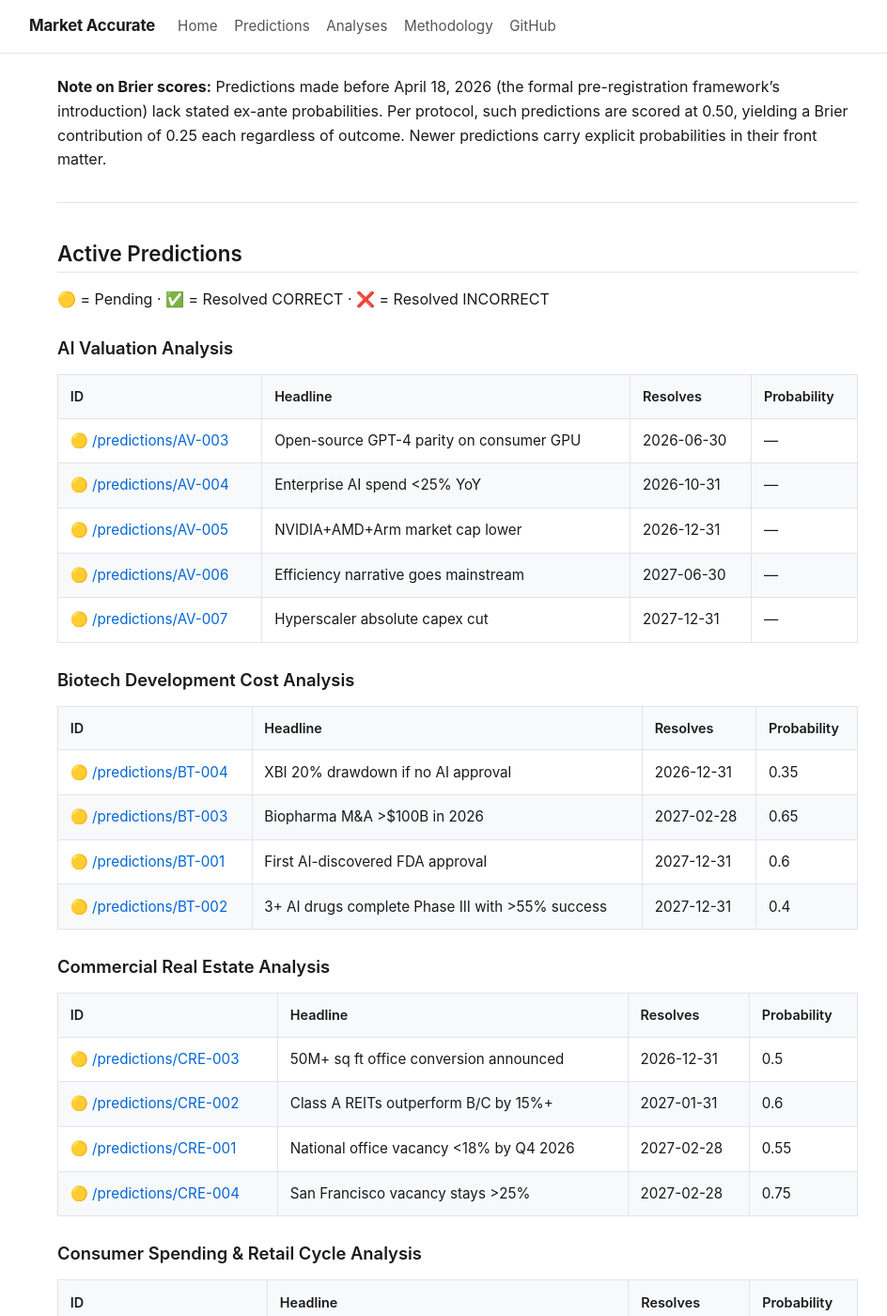
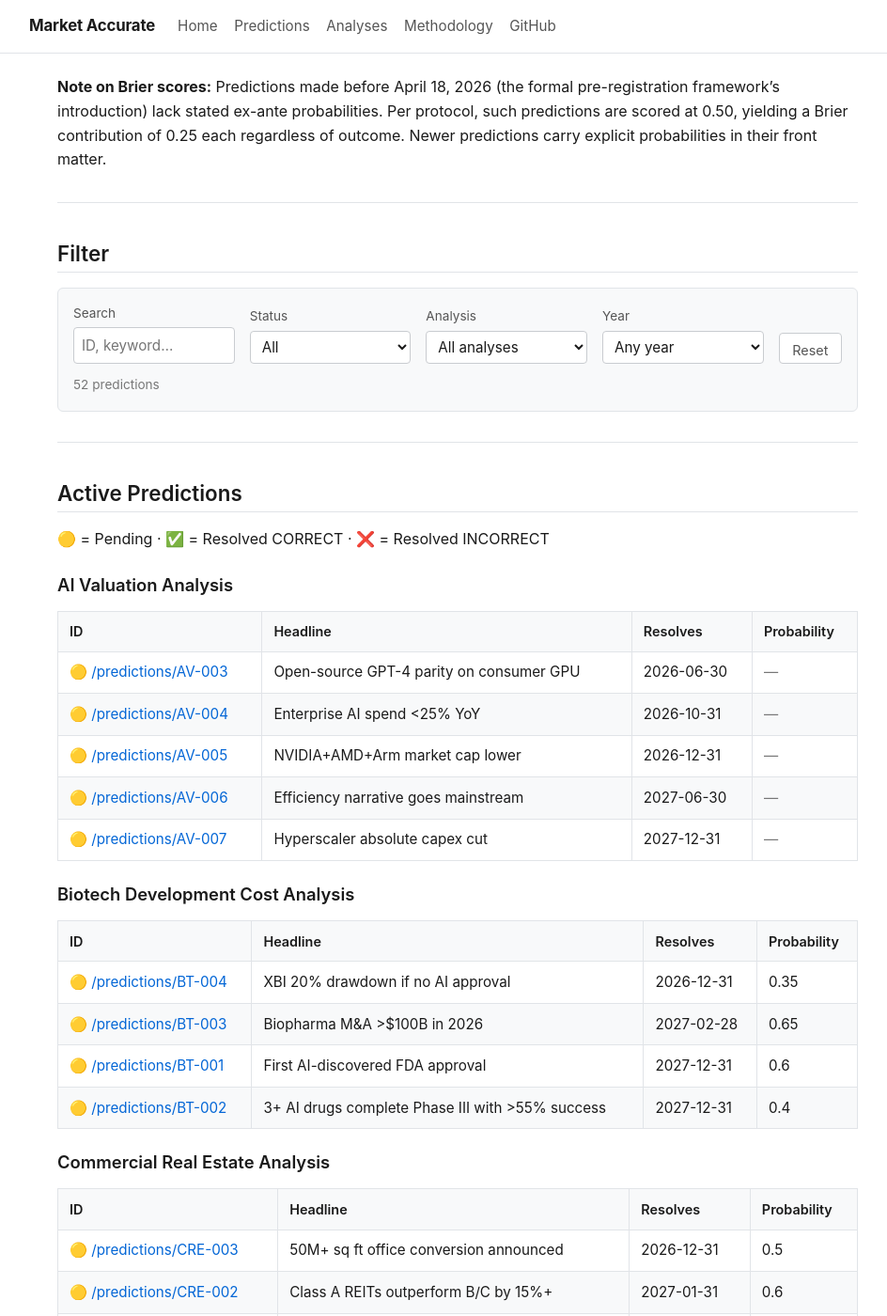
Before and after one commit to JKershaw/market-accurate, a Jekyll site: the page built from predictions/tracker.md, in a window 1280 px wide and 1400 px high, scrolled down 745 px. Shown: the whole window at 94% size, without its empty margins (153-1097 px from the left). Built offline with Jekyll 4.4.1, drawn with Linux system fonts in a browser that asks for light colours.

Commit message:
Add: client-side filter on prediction tracker
Replaces the markdown-table Liquid loops in the Active and Resolved
sections with raw HTML so each <tr> can carry data-status, data-year,
data-analysis, and data-id attributes. A new filter bar above the
tables exposes search, status, analysis-dropdown, and year-dropdown
controls; assets/js/tracker-filter.js wires them up purely client-side
(toggles display:none on rows, hides sections whose visible-row count
drops to zero, and updates a live "Showing X of Y" count).

Side effects:
- short_title and analysis_title now flow through Liquid's escape
  filter so titles containing "<" (e.g. "growth <50%") and "&" (e.g.
  "Energy & Climate") render correctly inside the HTML cells and data
  attributes.
- Resolved rows get a verdict-{correct,incorrect} class straight from
  the template; verdict-rows.js still handles the markdown-table cases
  elsewhere (Resolution Log, homepage Recently Resolved).
- Drops the mostly-empty Probability column from the homepage's "Open
  Predictions Resolving Next" table — full probability data still
  appears on the tracker.

```diff
--- a/_layouts/default.html
+++ b/_layouts/default.html
@@ -45,5 +45,6 @@
   </footer>
 
   <script src="{{ '/assets/js/verdict-rows.js' | relative_url }}" defer></script>
+  <script src="{{ '/assets/js/tracker-filter.js' | relative_url }}" defer></script>
 </body>
 </html>
--- a/assets/css/style.scss
+++ b/assets/css/style.scss
@@ -236,6 +236,120 @@ hr {
 ul, ol { padding-left: 1.5rem; }
 li { margin: 0.25rem 0; }
 
+/* ---------- Tracker filter ---------- */
+
+.tracker-filter {
+  display: flex;
+  flex-wrap: wrap;
+  align-items: end;
+  gap: 0.75rem 1rem;
+  margin: 1rem 0 0;
+  padding: 1rem;
+  background: var(--bg-secondary);
+  border: 1px solid var(--border-color);
+  border-radius: 6px;
+}
+
+.tracker-filter-field {
+  display: flex;
+  flex-direction: column;
+  gap: 0.25rem;
+  font-size: 0.85rem;
+  color: var(--text-secondary);
+  flex: 1 1 8rem;
+  min-width: 7rem;
+}
+
+.tracker-filter-field input,
+.tracker-filter-field select {
+  font: inherit;
+  font-size: 0.95rem;
+  color: var(--text-primary);
+  padding: 0.4rem 0.5rem;
+  border: 1px solid var(--border-strong);
+  border-radius: 4px;
+  background: var(--bg-primary);
+}
+
+.tracker-filter-field input:focus,
+.tracker-filter-field select:focus {
+  outline: 2px solid var(--accent);
+  outline-offset: -1px;
+  border-color: var(--accent);
+}
+
+.tracker-filter-reset {
+  font: inherit;
+  font-size: 0.9rem;
+  padding: 0.4rem 0.85rem;
+  border: 1px solid var(--border-strong);
+  border-radius: 4px;
+  background: var(--bg-primary);
+  color: var(--text-secondary);
+  cursor: pointer;
+  align-self: end;
+  height: 2.1rem;
+}
+
+.tracker-filter-reset:hover {
+  color: var(--accent);
+  border-color: var(--accent);
+}
+
+.tracker-filter-count {
+  flex: 1 0 100%;
+  margin: 0;
+  font-size: 0.85rem;
+  color: var(--text-muted);
+}
+
+.tracker-section {
+  margin: 1.5rem 0;
+}
+
+.tracker-section h3 {
+  margin-top: 1.25rem;
+}
+
+.tracker-table {
+  width: 100%;
+  border-collapse: collapse;
+  margin: 0.5rem 0 1rem;
+  font-size: 0.95rem;
+}
+
+.tracker-table th,
+.tracker-table td {
+  padding: 0.6rem 0.75rem;
+  border: 1px solid var(--border-color);
+  vertical-align: top;
+}
+
+.tracker-table th {
+  background: var(--bg-secondary);
+  text-align: left;
+  font-weight: 600;
+  font-size: 0.9rem;
+}
+
+.tracker-table tbody tr:nth-child(even) {
+  background: var(--bg-secondary);
+}
+
+.tracker-table tbody tr.verdict-correct,
+.tracker-table tbody tr.verdict-correct:nth-child(even) {
+  background: var(--correct-bg);
+}
+
+.tracker-table tbody tr.verdict-incorrect,
+.tracker-table tbody tr.verdict-incorrect:nth-child(even) {
+  background: var(--incorrect-bg);
+}
+
+.muted {
+  color: var(--text-muted);
+}
+
 /* ---------- Analysis layout ---------- */
 
 .analysis-back {
--- /dev/null
+++ b/assets/js/tracker-filter.js
@@ -0,0 +1,91 @@
+(function () {
+  var filter = document.getElementById("tracker-filter");
+  if (!filter) return;
+
+  var qInput = document.getElementById("tracker-q");
+  var statusSel = document.getElementById("tracker-status");
+  var analysisSel = document.getElementById("tracker-analysis");
+  var yearSel = document.getElementById("tracker-year");
+  var resetBtn = document.getElementById("tracker-reset");
+  var countEl = document.getElementById("tracker-count");
+
+  var sections = Array.prototype.slice.call(document.querySelectorAll(".tracker-section"));
+  var rows = Array.prototype.slice.call(document.querySelectorAll(".tracker-table tbody tr"));
+
+  // Populate analysis and year dropdowns from row data
+  var analyses = {};
+  var years = {};
+  rows.forEach(function (r) {
+    var a = r.getAttribute("data-analysis");
+    var y = r.getAttribute("data-year");
+    if (a) analyses[a] = true;
+    if (y) years[y] = true;
+  });
+
+  Object.keys(analyses).sort().forEach(function (a) {
+    var opt = document.createElement("option");
+    opt.value = a;
+    opt.textContent = a;
+    analysisSel.appendChild(opt);
+  });
+
+  Object.keys(years).sort().forEach(function (y) {
+    var opt = document.createElement("option");
+    opt.value = y;
+    opt.textContent = y;
+    yearSel.appendChild(opt);
+  });
+
+  function apply() {
+    var q = (qInput.value || "").trim().toLowerCase();
+    var status = statusSel.value;
+    var analysis = analysisSel.value;
+    var year = yearSel.value;
+
+    var visibleCount = 0;
+    rows.forEach(function (r) {
+      var matches = true;
+      if (status && r.getAttribute("data-status") !== status) matches = false;
+      if (matches && analysis && r.getAttribute("data-analysis") !== analysis) matches = false;
+      if (matches && year && r.getAttribute("data-year") !== year) matches = false;
+      if (matches && q) {
+        var hay = r.textContent.toLowerCase();
+        if (hay.indexOf(q) === -1) matches = false;
+      }
+      r.style.display = matches ? "" : "none";
+      if (matches) visibleCount++;
+    });
+
+    // Hide sections whose visible row count is zero
+    sections.forEach(function (sec) {
+      var trs = sec.querySelectorAll(".tracker-table tbody tr");
+      var any = false;
+      for (var i = 0; i < trs.length; i++) {
+        if (trs[i].style.display !== "none") { any = true; break; }
+      }
+      sec.style.display = any ? "" : "none";
+    });
+
+    if (countEl) {
+      countEl.textContent =
+        visibleCount === rows.length
+          ? rows.length + " predictions"
+          : "Showing " + visibleCount + " of " + rows.length + " predictions";
+    }
+  }
+
+  [qInput, statusSel, analysisSel, yearSel].forEach(function (el) {
+    el.addEventListener("input", apply);
+    el.addEventListener("change", apply);
+  });
+
+  resetBtn.addEventListener("click", function () {
+    qInput.value = "";
+    statusSel.value = "";
+    analysisSel.value = "";
+    yearSel.value = "";
+    apply();
+  });
+
+  apply();
+})();
--- a/predictions/tracker.md
+++ b/predictions/tracker.md
@@ -39,6 +39,36 @@ To add a prediction or record a resolution, edit `scripts/generate_prediction_pa
 
 ---
 
+## Filter
+
+<div class="tracker-filter" id="tracker-filter">
+  <label class="tracker-filter-field">
+    <span>Search</span>
+    <input type="search" id="tracker-q" placeholder="ID, keyword…" autocomplete="off">
+  </label>
+  <label class="tracker-filter-field">
+    <span>Status</span>
+    <select id="tracker-status">
+      <option value="">All</option>
+      <option value="pending">Pending</option>
+      <option value="correct">Resolved correct</option>
+      <option value="incorrect">Resolved incorrect</option>
+    </select>
+  </label>
+  <label class="tracker-filter-field">
+    <span>Analysis</span>
+    <select id="tracker-analysis"><option value="">All analyses</option></select>
+  </label>
+  <label class="tracker-filter-field">
+    <span>Year</span>
+    <select id="tracker-year"><option value="">Any year</option></select>
+  </label>
+  <button type="button" id="tracker-reset" class="tracker-filter-reset">Reset</button>
+  <p class="tracker-filter-count" id="tracker-count" aria-live="polite"></p>
+</div>
+
+---
+
 ## Active Predictions
 
 🟡 = Pending · ✅ = Resolved CORRECT · ❌ = Resolved INCORRECT
@@ -47,15 +77,22 @@ To add a prediction or record a resolution, edit `scripts/generate_prediction_pa
 {% for analysis in analyses %}
 {% assign group = site.predictions | where: "analysis_title", analysis | where: "status", "Pending" | sort: "resolves" %}
 {% if group.size > 0 %}
-
-### {{ analysis }}
-
-| ID | Headline | Resolves | Probability |
-|----|----------|----------|-------------|
-{% for p in group -%}
-| 🟡 [{{ p.id }}]({{ p.url | relative_url }}) | {{ p.short_title }} | {{ p.resolves }} | {% if p.probability %}{{ p.probability }}{% else %}—{% endif %} |
-{% endfor %}
-
+<section class="tracker-section" data-analysis="{{ analysis | escape }}">
+<h3>{{ analysis }}</h3>
+<table class="tracker-table">
+  <thead><tr><th>ID</th><th>Headline</th><th>Resolves</th><th>Probability</th></tr></thead>
+  <tbody>
+  {% for p in group %}
+    <tr data-status="pending" data-analysis="{{ analysis | escape }}" data-year="{{ p.resolves | slice: 0, 4 }}" data-id="{{ p.id }}">
+      <td>🟡 <a href="{{ p.url | relative_url }}">{{ p.id }}</a></td>
+      <td>{{ p.short_title | escape }}</td>
+      <td>{{ p.resolves }}</td>
+      <td>{% if p.probability %}{{ p.probability }}{% else %}<span class="muted">—</span>{% endif %}</td>
+    </tr>
+  {% endfor %}
+  </tbody>
+</table>
+</section>
 {% endif %}
 {% endfor %}
 
@@ -65,12 +102,22 @@ To add a prediction or record a resolution, edit `scripts/generate_prediction_pa
 
 {% assign resolved_sorted = site.predictions | where: "status", "Resolved" | sort: "resolved_date" %}
 {% if resolved_sorted.size > 0 %}
-
-| ID | Prediction | Made | Resolved | Verdict |
-|----|-----------|------|----------|---------|
-{% for p in resolved_sorted -%}
-| {% if p.verdict == "CORRECT" %}✅{% else %}❌{% endif %} [{{ p.id }}]({{ p.url | relative_url }}) | {{ p.short_title }} | {{ p.made }} | {{ p.resolved_date }} | **{{ p.verdict }}** |
-{% endfor %}
+<section class="tracker-section" data-section="resolved">
+<table class="tracker-table">
+  <thead><tr><th>ID</th><th>Prediction</th><th>Made</th><th>Resolved</th><th>Verdict</th></tr></thead>
+  <tbody>
+  {% for p in resolved_sorted %}
+    <tr data-status="{{ p.verdict | downcase }}" data-analysis="{{ p.analysis_title | escape }}" data-year="{{ p.resolved_date | slice: 0, 4 }}" data-id="{{ p.id }}" class="verdict-{{ p.verdict | downcase }}">
+      <td>{% if p.verdict == "CORRECT" %}✅{% else %}❌{% endif %} <a href="{{ p.url | relative_url }}">{{ p.id }}</a></td>
+      <td>{{ p.short_title | escape }}</td>
+      <td>{{ p.made }}</td>
+      <td>{{ p.resolved_date }}</td>
+      <td><strong>{{ p.verdict }}</strong></td>
+    </tr>
+  {% endfor %}
+  </tbody>
+</table>
+</section>
 
 {% else %}
 
```
Also changed, not shown: index.md (+3 -3 lines).
